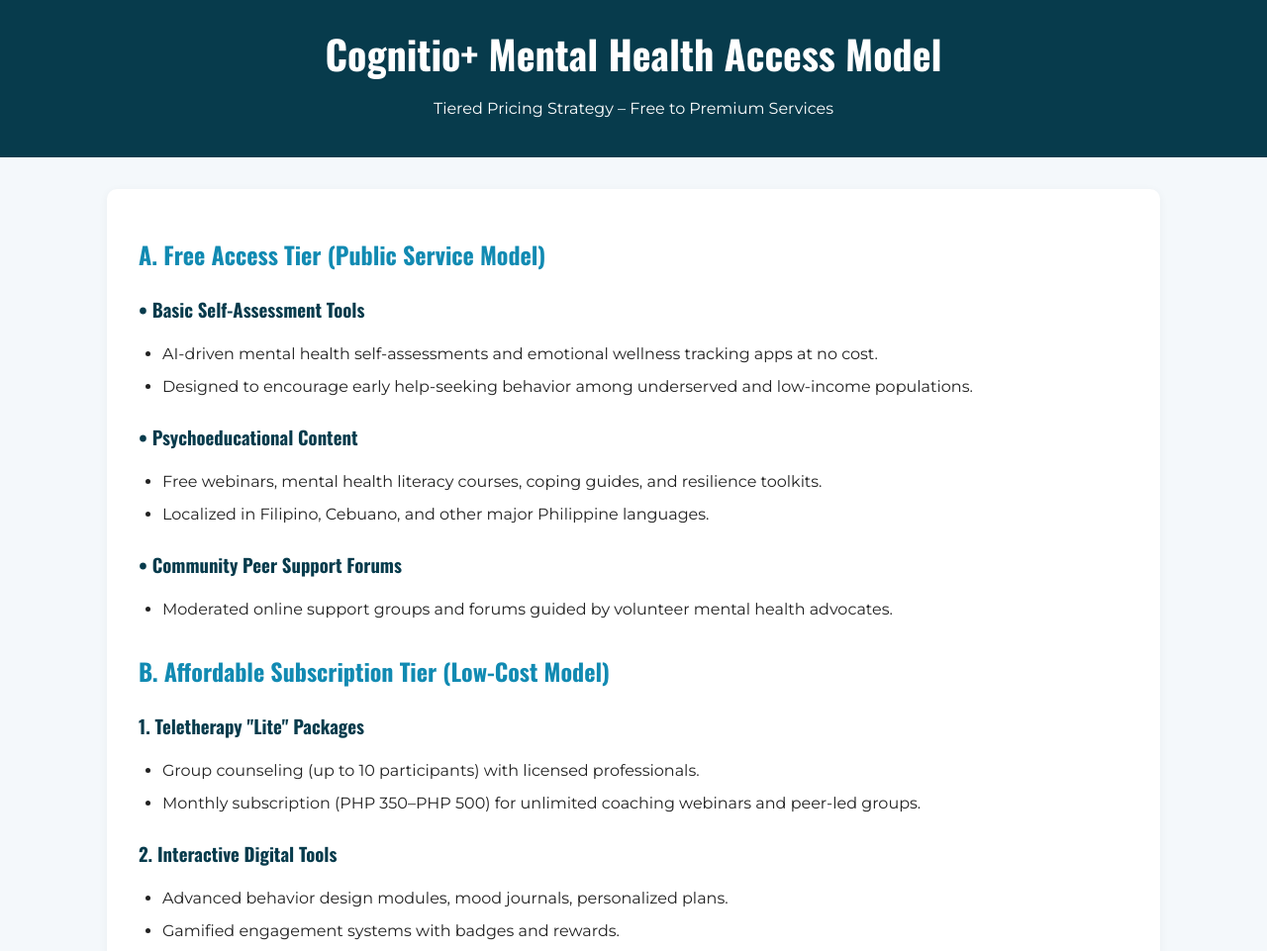
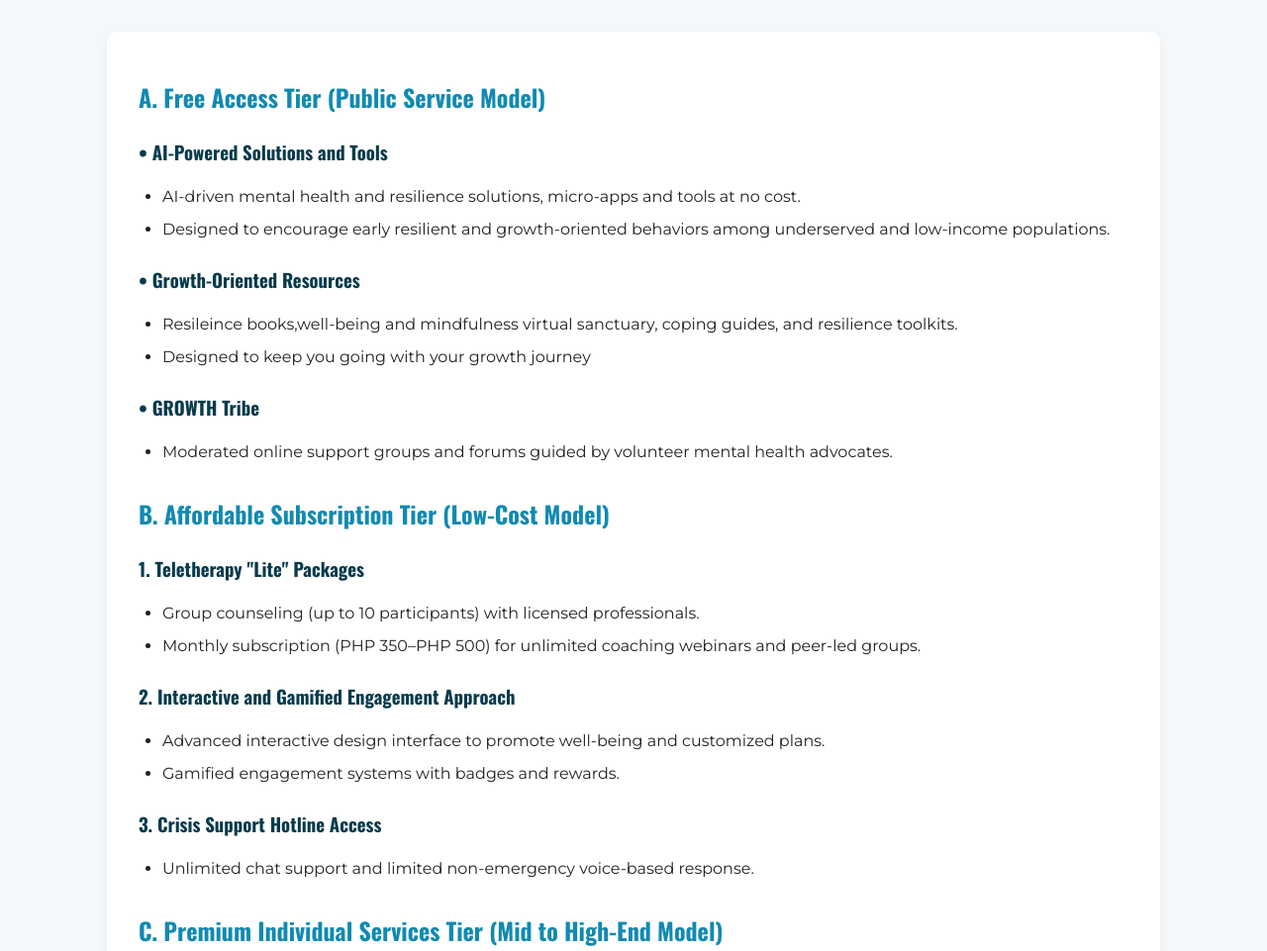
Before and after one commit to cognitioplus/home, a website: page accessibility-model.html in a window 1280 px wide. Shown: the top 961 px of the page at 99% size. Drawn offline with nearby package versions, Linux system fonts and the light colour scheme.

Commit message:
accessibility-model.html
Signed-off-by: Cognitio + <132303904+cognitioplus@users.noreply.github.com>

```diff
--- a/accessibility-model.html
+++ b/accessibility-model.html
@@ -78,24 +78,19 @@
   </style>
 </head>
 <body>
-  <header>
-    <h1>Cognitio+ Mental Health Access Model</h1>
-    <p>Tiered Pricing Strategy – Free to Premium Services</p>
-  </header>
-
   <div class="container">
     <h2>A. Free Access Tier (Public Service Model)</h2>
-    <h3>• Basic Self-Assessment Tools</h3>
+    <h3>• AI-Powered Solutions and Tools</h3>
     <ul>
-      <li>AI-driven mental health self-assessments and emotional wellness tracking apps at no cost.</li>
-      <li>Designed to encourage early help-seeking behavior among underserved and low-income populations.</li>
+      <li>AI-driven mental health and resilience solutions, micro-apps and tools at no cost.</li>
+      <li>Designed to encourage early resilient and growth-oriented behaviors among underserved and low-income populations.</li>
     </ul>
-    <h3>• Psychoeducational Content</h3>
+    <h3>• Growth-Oriented Resources</h3>
     <ul>
-      <li>Free webinars, mental health literacy courses, coping guides, and resilience toolkits.</li>
-      <li>Localized in Filipino, Cebuano, and other major Philippine languages.</li>
+      <li>Resileince books,well-being and mindfulness virtual sanctuary, coping guides, and resilience toolkits.</li>
+      <li>Designed to keep you going with your growth journey</li>
     </ul>
-    <h3>• Community Peer Support Forums</h3>
+    <h3>• GROWTH Tribe</h3>
     <ul>
       <li>Moderated online support groups and forums guided by volunteer mental health advocates.</li>
     </ul>
@@ -106,9 +101,9 @@
       <li>Group counseling (up to 10 participants) with licensed professionals.</li>
       <li>Monthly subscription (PHP 350–PHP 500) for unlimited coaching webinars and peer-led groups.</li>
     </ul>
-    <h3>2. Interactive Digital Tools</h3>
+    <h3>2. Interactive and Gamified Engagement Approach</h3>
     <ul>
-      <li>Advanced behavior design modules, mood journals, personalized plans.</li>
+      <li>Advanced interactive design interface to promote well-being and customized plans.</li>
       <li>Gamified engagement systems with badges and rewards.</li>
     </ul>
     <h3>3. Crisis Support Hotline Access</h3>
@@ -171,12 +166,12 @@
     </ul>
 
     <div class="cta">
-      <a href="http://aiwaapp.ai/site/12436/book-appointment" target="_blank">📅 Book an Appointment</a>
+      <a href="https://cognitio-plus.aiwaapp.live/solutions" target="_blank">Explore Solutions</a>
     </div>
   </div>
-
-  <footer>
-    © 2025 Cognitio+ | Promoting Access to Mental Health for All
-  </footer>
+  <div class="cta">
+      <a href="https://cognitio-plus.aiwaapp.live/services" target="_blank">Explore Services</a>
+    </div>
+  </div>
 </body>
 </html>
```
